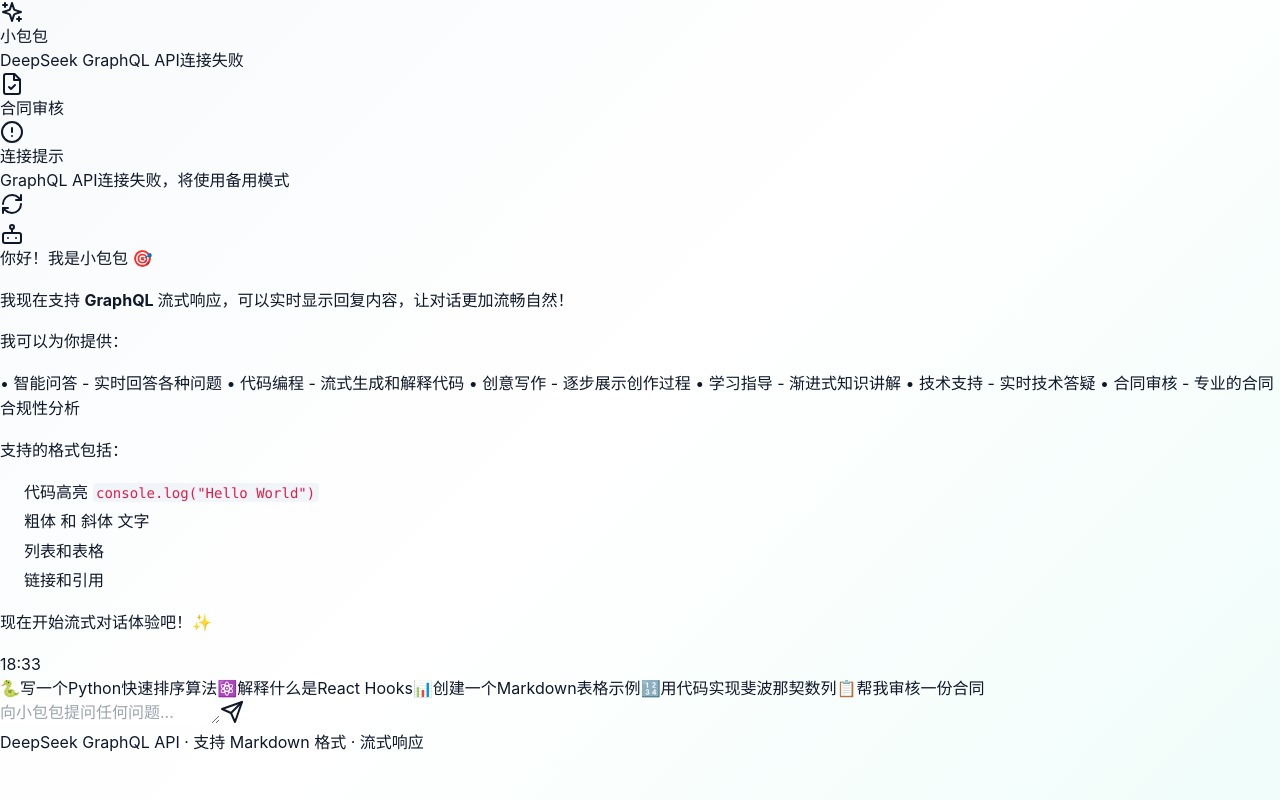
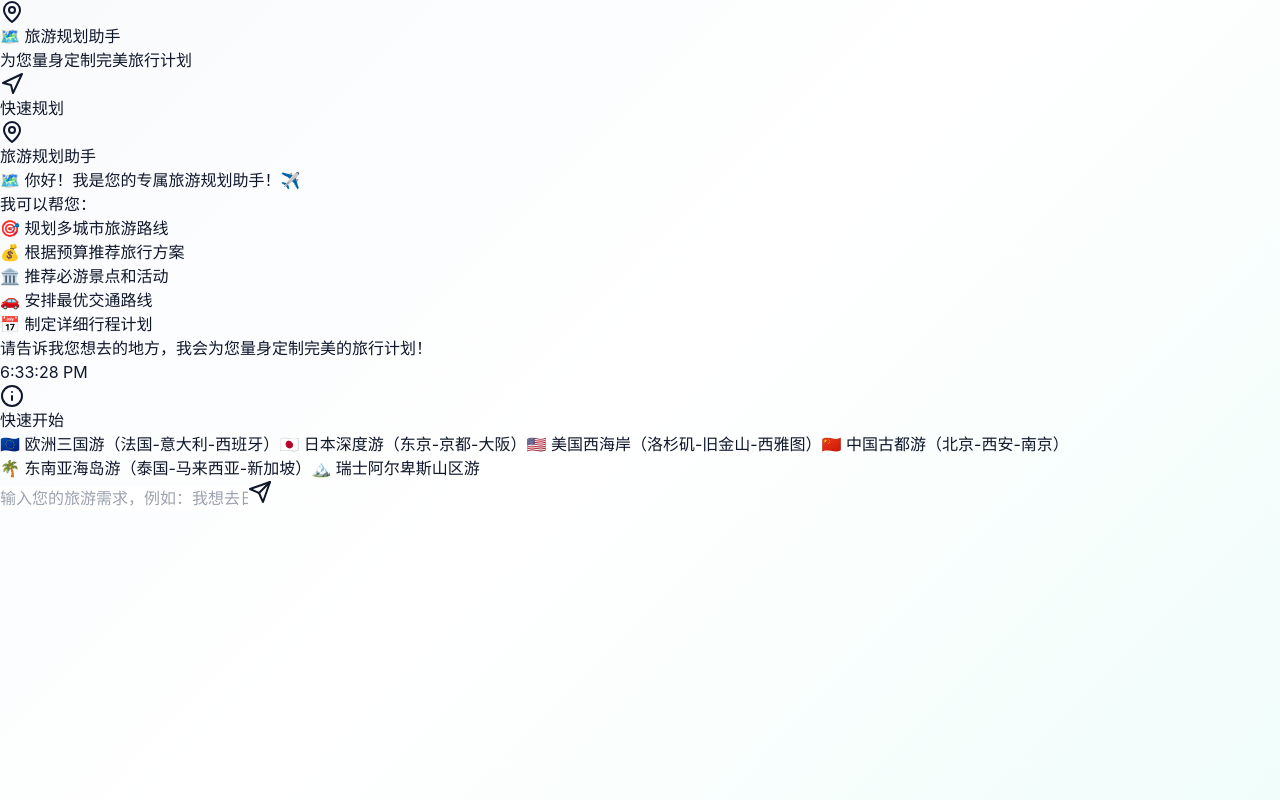
Before and after one commit to juzhiqiang/xiao-bao-bao, a React (Vite) app: page /travel-planning in a window 1280 px wide. Built offline with nearby package versions, Linux system fonts and the light colour scheme; no server answers; what @mastra/client-js would draw is missing.

Commit message:
Add travel planning route to App.tsx

```diff
--- a/src/App.tsx
+++ b/src/App.tsx
@@ -1,6 +1,7 @@
 import { Routes, Route } from 'react-router-dom';
 import XiaoBaoBaoStreamingChat from './components/XiaoBaoBaoStreamingChat';
 import ContractReviewChat from './components/ContractReviewChat';
+import TravelPlanningChat from './components/TravelPlanningChat';
 import './index.css';
 
 function App() {
@@ -13,6 +14,9 @@
         {/* 合同审核路由 */}
         <Route path="/contract-review" element={<ContractReviewChat />} />
 
+        {/* 旅游规划路由 */}
+        <Route path="/travel-planning" element={<TravelPlanningChat />} />
+
         {/* 404处理 - 重定向到主页 */}
         <Route path="*" element={<XiaoBaoBaoStreamingChat />} />
       </Routes>
```
